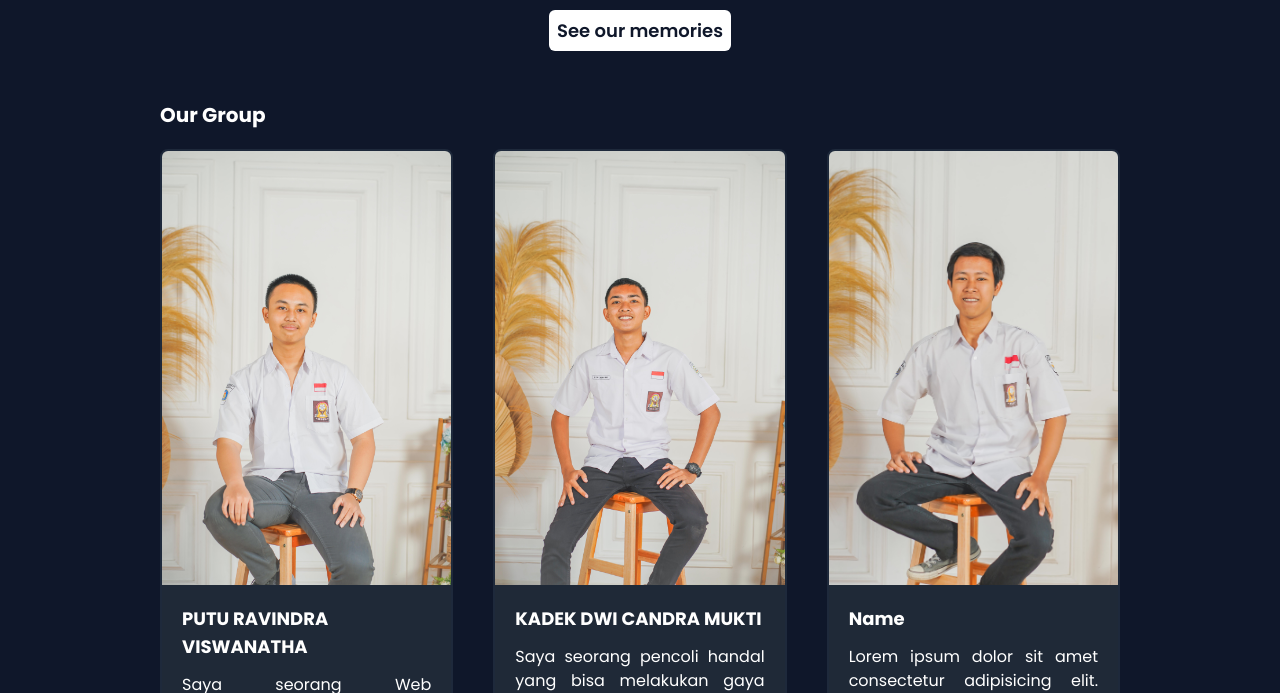
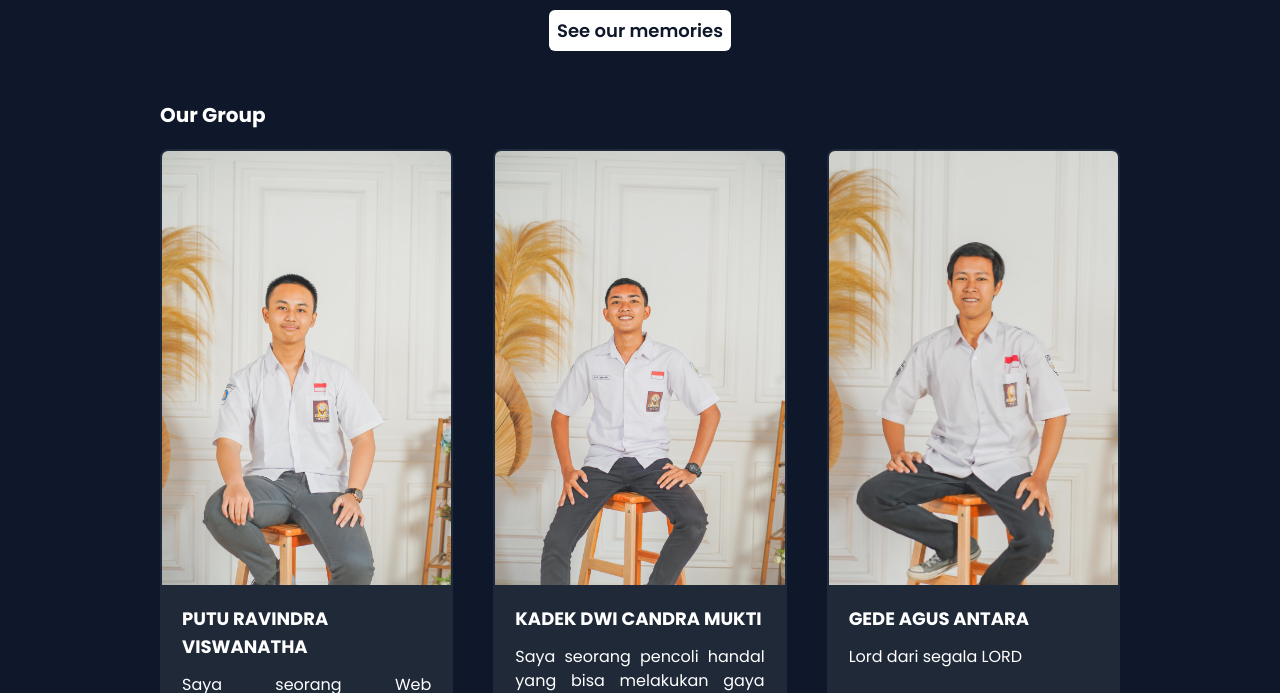
Before and after one commit to Ravsst2004/icikiwir-Group, a website: page public/index.html in a window 1280 px wide. Shown: the part 259-952 px from the top of the page. Drawn offline with Linux system fonts and the light colour scheme.

Commit message:
Minor modify to Our Group Content

```diff
--- a/public/index.html
+++ b/public/index.html
@@ -103,12 +103,9 @@
                 class="max-w-full h-full border-2 bg-gray-800 border-slate-800 rounded-t-lg rounded-b-lg overflow-hidden mt-10 md:mt-10 lg:mt-5">
                 <img src="/src/img/our-group/ant.JPG" alt="" class="">
                 <div class="m-5">
-                    <h1 class="font-bold text-lg my-3">Name</h1>
+                    <h1 class="font-bold text-lg my-3">GEDE AGUS ANTARA</h1>
                     <!-- <h6>Job</h6> -->
-                    <p class="text-justify">Lorem ipsum dolor sit amet consectetur adipisicing elit. Tenetur velit
-                        expedita cum maiores
-                        assumenda vitae, nobis, aut accusantium quis provident adipisci, est sapiente debitis! Ipsum
-                        mollitia ducimus id aspernatur? Sunt?</p>
+                    <p class="text-justify">Lord dari segala LORD</p>
                 </div>
             </div>
 
```
